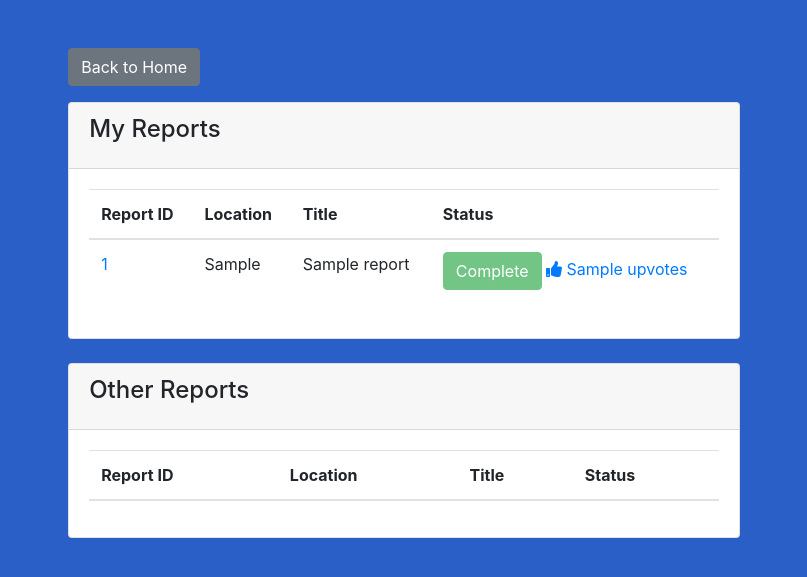
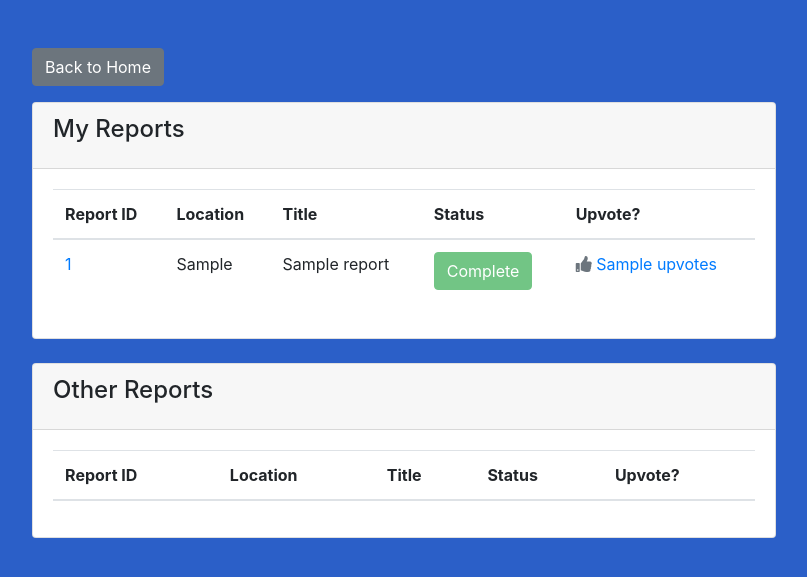
Before and after one commit to morghughes/HoosHousing, a Django app: template templates/admin_files.html in a window 1280 px wide. Shown: the top 577 px of the page, without its empty margins (236-1043 px from the left). Run offline with Django 3.2, Linux system fonts and the light colour scheme; the template is opened without the code that fills it: most values are stand-ins (such as "Sample title", 1, 10 or a date in 2020); lists and menus that the app fills with data are empty; some libraries are stand-ins or nearby versions.

Commit message:
Finished/polished upvote feature

```diff
--- a/b26/models.py
+++ b/b26/models.py
@@ -25,6 +25,7 @@
     report_title = models.CharField(max_length=60, default='')
     upvotes = models.IntegerField(default=0)
 
+    upvoters = models.ManyToManyField(settings.AUTH_USER_MODEL, related_name='upvoted_reports')
 
     LOCATION_POSSIBILITIES = [
         ("Balz-Dobie", "Balz-Dobie"), ("Cauthen", "Cauthen"), ("Gibbons", "Gibbons"), ("Kellogg", "Kellogg"),
--- a/templates/admin_files.html
+++ b/templates/admin_files.html
@@ -12,6 +12,8 @@
         body {
             background-color: #2b5fc8;
         }
+        .text-muted { color: gray; }
+        .text-primary { color: blue; }
     </style>
 </head>
 <body>
@@ -38,6 +40,7 @@
                                     <th>Location</th>
                                     <th>Title</th>
                                     <th>Status</th>
+                                    <th>Upvotes</th>
                                 </tr>
                                 </thead>
                                 <tbody>
@@ -54,11 +57,16 @@
                                                 {% elif report.report_status == 'Complete' %}btn-success
                                                 {% endif %}
                                             " disabled>{{ report.report_status }}</button>
-                                            <a href="#" class="upvote-btn" data-report-id="{{ report.id }}">
-                                                <i class="fas fa-thumbs-up" aria-hidden="true"></i>
-                                                <span id="upvote-count-{{ report.id }}">{{ report.upvotes }}</span>
-                                            </a>
+{#                                            <a href="#" class="upvote-btn" data-report-id="{{ report.id }}">#}
+{#                                                {% if request.user in report.upvoters.all %}#}
+{#                                                    <i class="fas fa-thumbs-up text-primary" aria-hidden="true"></i>#}
+{#                                                {% else %}#}
+{#                                                    <i class="fas fa-thumbs-up text-muted" aria-hidden="true"></i>#}
+{#                                                {% endif %}#}
+{#                                                <span id="upvote-count-{{ report.id }}">{{ report.upvotes }}</span>#}
+{#                                            </a>#}
                                         </td>
+                                        <td>{{ report.upvotes }}</td>
                                     </tr>
                                 {% endfor %}
                                 </tbody>
@@ -87,6 +95,7 @@
                                         <th>Location</th>
                                         <th>Title</th>
                                         <th>Status</th>
+                                        <th>Upvote?</th>
                                     </tr>
                                     </thead>
                                     <tbody>
@@ -102,8 +111,14 @@
                                             {% elif report.report_status == 'Complete' %}btn-success
                                             {% endif %}
                                         " disabled>{{ report.report_status }}</button>
+                                            </td>
+                                            <td>
                                                 <a href="#" class="upvote-btn" data-report-id="{{ report.id }}">
-                                            <i class="fas fa-thumbs-up" aria-hidden="true"></i>
+                                                {% if request.user in report.upvoters.all %}
+                                                    <i class="fas fa-thumbs-up text-primary" aria-hidden="true"></i>
+                                                {% else %}
+                                                    <i class="fas fa-thumbs-up text-muted" aria-hidden="true"></i>
+                                                {% endif %}
                                                 <span id="upvote-count-{{ report.id }}">{{ report.upvotes }}</span>
                                                 </a>
                                             </td>
@@ -131,6 +146,7 @@
                                         <th>Location</th>
                                         <th>Title</th>
                                         <th>Status</th>
+                                        <th>Upvote?</th>
                                     </tr>
                                     </thead>
                                     <tbody>
@@ -152,8 +168,14 @@
                                                         {% endif %}
                                                     " disabled>{{ report.report_status }}
                                                     </button>
+                                                </td>
+                                                <td>
                                                     <a href="#" class="upvote-btn" data-report-id="{{ report.id }}">
-                                                        <i class="fas fa-thumbs-up" aria-hidden="true"></i>
+                                                        {% if request.user in report.upvoters.all %}
+                                                            <i class="fas fa-thumbs-up text-primary" aria-hidden="true"></i>
+                                                        {% else %}
+                                                            <i class="fas fa-thumbs-up text-muted" aria-hidden="true"></i>
+                                                        {% endif %}
                                                         <span id="upvote-count-{{ report.id }}">{{ report.upvotes }}</span>
                                                     </a>
                                                 </td>
@@ -180,14 +202,24 @@
         $('.upvote-btn').on('click', function(e) {
             e.preventDefault();
             var reportId = $(this).data('report-id');
+            var $this = $(this);
             $.ajax({
                 type: "POST",
                 url: "{% url 'upvote_report' 999999 %}".replace('999999', reportId),
                 data: {
                     csrfmiddlewaretoken: '{{ csrf_token }}',
                 },
-            success: function(data) {
-                $('#upvote-count-' + reportId).text(data.upvotes);
+                success: function(response) {
+                    if (response.upvotes !== undefined) {
+                        $('#upvote-count-' + reportId).text(response.upvotes);
+                        if (response.upvoted) {
+                            $this.find('i').addClass('text-primary').removeClass('text-muted');
+                        } else {
+                            $this.find('i').removeClass('text-primary').addClass('text-muted');
+                        }
+                    } else if (response.error) {
+                        console.log(response.error);
+                    }
                 },
                 error: function(xhr, status, error) {
                     console.log("Error upvoting report: " + error);
```
Also changed, not shown: b26/views.py (+12 -2 lines). Lines whose indentation alone changed are shown as unchanged.
